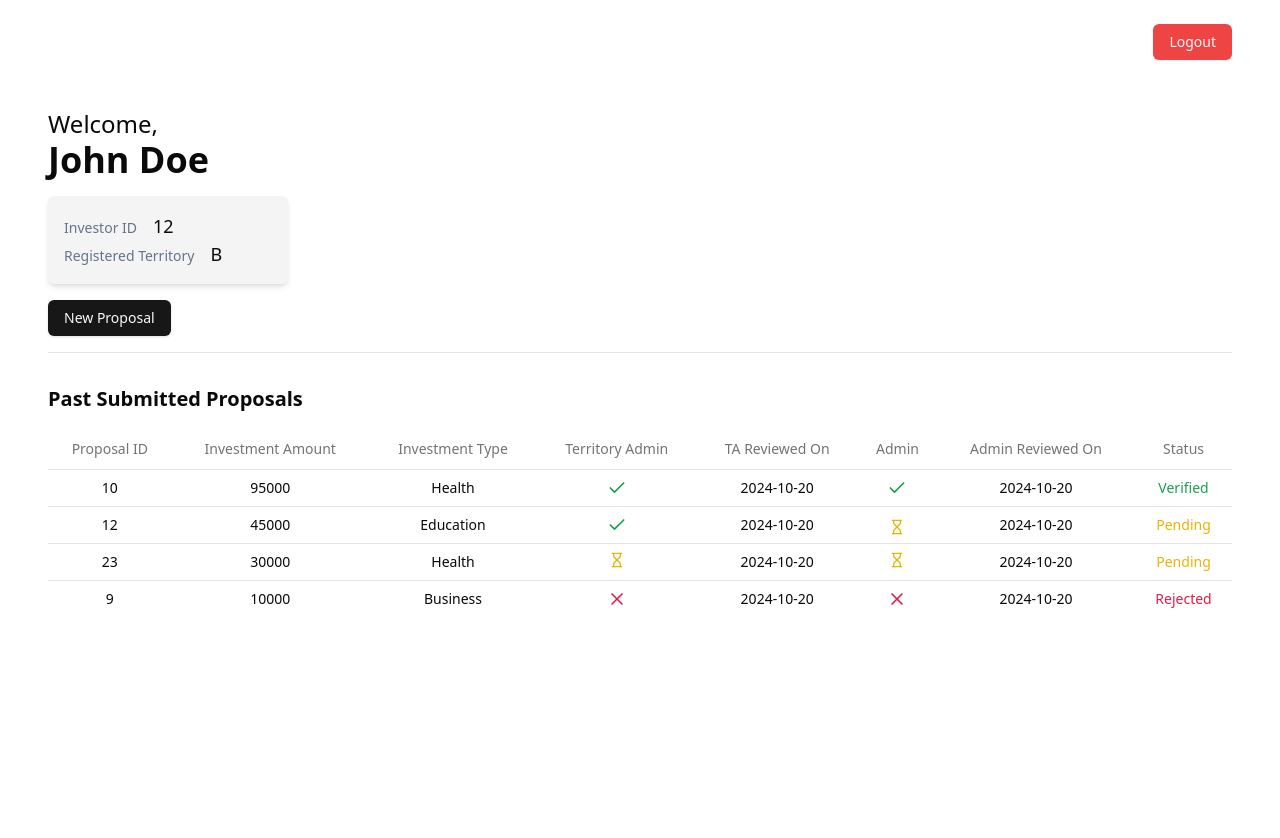
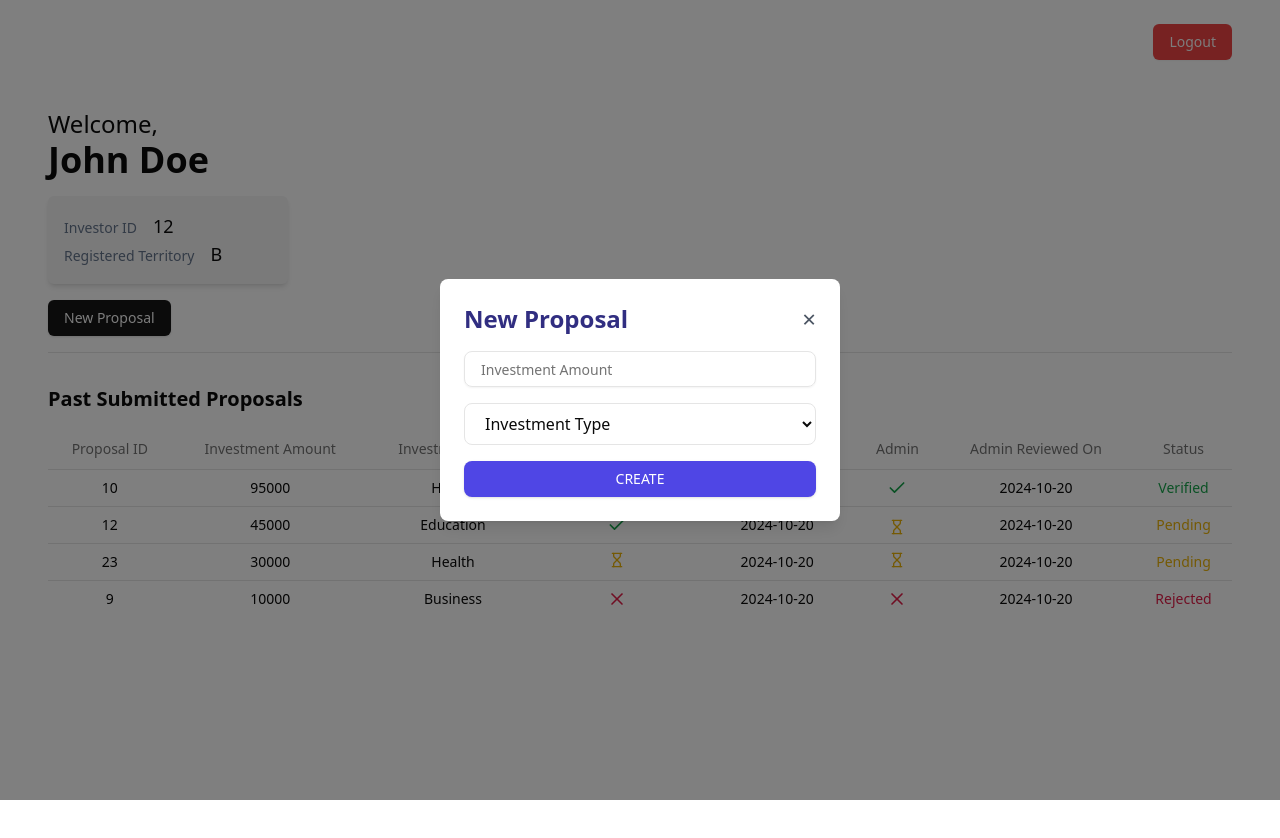
Before and after one commit to AkshatJha21/investment-portal, a React (Vite) app: page / in a window 1280 px wide. Both pictures are taken after a click on the button "New Proposal". Shown: the top 838 px of the page. Built offline with nearby package versions, Linux system fonts and the light colour scheme.

Commit message:
new proposal modal done

```diff
--- a/src/components/page/InvestorDashboard.tsx
+++ b/src/components/page/InvestorDashboard.tsx
@@ -9,9 +9,14 @@ import {
     TableRow,
   } from "../ui/table"
 import { Check, Hourglass, X } from "lucide-react"
+import { useState } from "react"
+import NewProposal from "./modal/NewProposal"
 
 
 const Dashboard = () => {
+    const [isModalOpen, setIsModalOpen] = useState(false);
+    const handleModalOpen = () => setIsModalOpen(true);
+    const handleModalClose = () => setIsModalOpen(false);
   return (
     <div className='mx-6'>
         <Navbar />
@@ -29,7 +34,7 @@ const Dashboard = () => {
                         <p className="text-lg font-medium">B</p>
                     </div>
                 </div>
-                <Button>
+                <Button onClick={handleModalOpen}>
                     New Proposal
                 </Button>
             </div>
@@ -107,8 +112,8 @@ const Dashboard = () => {
                     </TableRow>
                 </TableBody>
             </Table>
-
         </div>
+        <NewProposal isOpen={isModalOpen} onClose={handleModalClose} />
     </div>
   )
 }
--- /dev/null
+++ b/src/components/page/modal/NewProposal.tsx
@@ -0,0 +1,50 @@
+import { Link } from "react-router-dom";
+import { Button } from "../../ui/button";
+import { Input } from "../../ui/input";
+
+
+interface ModalProps {
+    isOpen: boolean;
+    onClose: () => void;
+}
+
+const NewProposal = ({ isOpen, onClose }: ModalProps) => {
+    if (!isOpen) {
+        return null;
+    }
+
+  return (
+    <div className="fixed inset-0 flex items-center justify-center z-50">
+      <div className="absolute inset-0 bg-black opacity-50" onClick={onClose}></div>
+      <div className="bg-white p-6 rounded-lg shadow-lg z-10 w-[300px] md:w-[400px]">
+        <div className="flex justify-between items-center mb-4">
+          <h2 className="text-2xl font-bold text-indigo-900">New Proposal</h2>
+          <button onClick={onClose} className="text-2xl text-gray-600 hover:text-gray-900">&times;</button>
+        </div>
+        <form className="space-y-4">
+                        <div>
+                        <Input
+                            placeholder="Investment Amount"
+                            className="w-full px-4 py-2 border rounded-lg focus:ring-2 focus:ring-indigo-500"
+                            type="number"
+                        />
+                        </div>
+                        <div>
+                        <select className="w-full px-4 py-2 border rounded-lg bg-white">
+                            <option value="">Investment Type</option>
+                            <option value="education">Education</option>
+                            <option value="health">Health</option>
+                            <option value="business">Business</option>
+                            <option value="Automotive">Automotive</option>
+                        </select>
+                        </div>
+                        <Button className="w-full bg-indigo-600 hover:bg-indigo-700 text-white mt-4 py-2 rounded-lg">
+                            CREATE
+                        </Button>
+                    </form>
+      </div>
+    </div>
+  )
+}
+
+export default NewProposal
```
